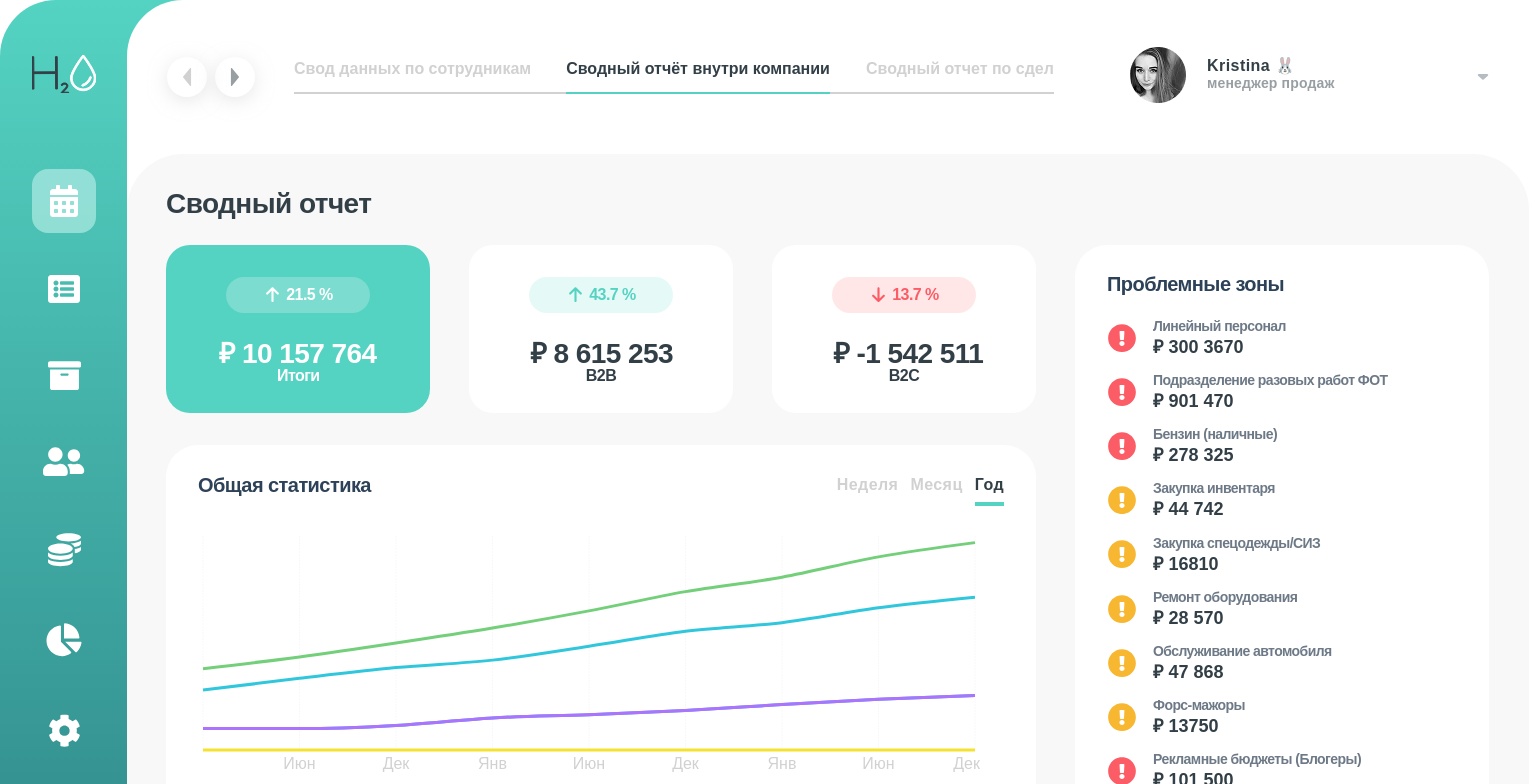
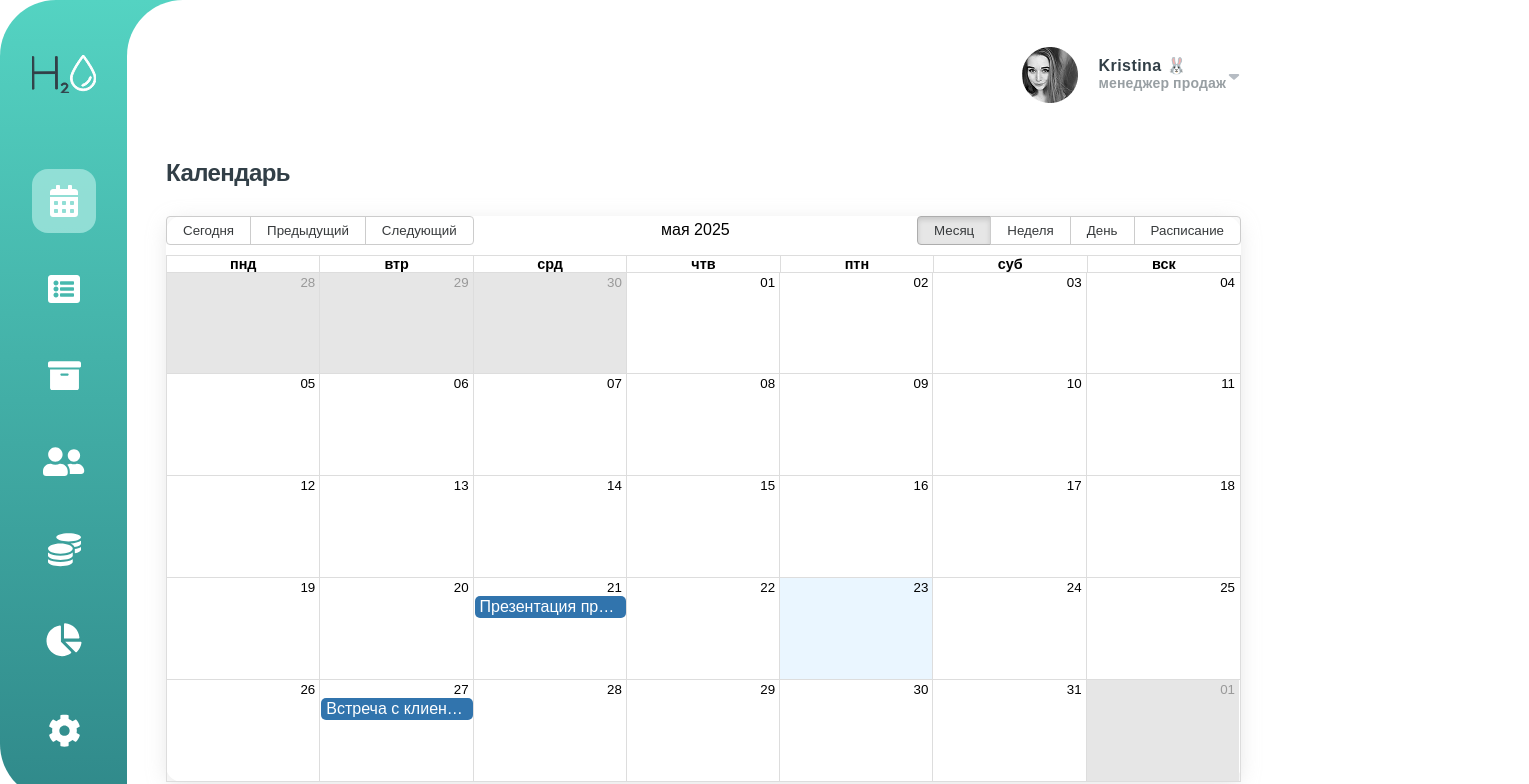
Before and after one commit to Sigizmund2012/h2o-test, a React (Vite) app: page /calendar in a window 1280 px wide. Shown: the top 784 px of the page, 1529 px wide, since content can reach past the window. Built offline with nearby package versions, Linux system fonts and the light colour scheme.

Commit message:
Create Calendar component and CalendarPage with react-big-calendar

```diff
--- a/package.json
+++ b/package.json
@@ -11,7 +11,9 @@
   },
   "dependencies": {
     "@types/recharts": "^1.8.29",
+    "date-fns": "^4.1.0",
     "react": "^19.1.0",
+    "react-big-calendar": "^1.18.0",
     "react-dom": "^19.1.0",
     "react-router-dom": "^7.6.1",
     "recharts": "^2.15.3"
@@ -19,6 +21,7 @@
   "devDependencies": {
     "@eslint/js": "^9.25.0",
     "@types/react": "^19.1.2",
+    "@types/react-big-calendar": "^1.16.2",
     "@types/react-dom": "^19.1.2",
     "@vitejs/plugin-react": "^4.4.1",
     "eslint": "^9.25.0",
--- a/src/App.tsx
+++ b/src/App.tsx
@@ -1,6 +1,7 @@
 import { BrowserRouter as Router, Routes, Route } from "react-router-dom";
 import Sidebar from "./components/Sidebar/Sidebar";
 import Main from "./components/Main/Main";
+import CalendarPage from "./pages/CalendarPage";
 import "./App.scss";
 
 function App() {
@@ -10,7 +11,7 @@ function App() {
         <Sidebar />
         <Routes>
           <Route path="/" element={<Main />} />
-          <Route path="/calendar" element={<Main />} />
+          <Route path="/calendar" element={<CalendarPage />} />
           <Route path="/list" element={<Main />} />
           <Route path="/mailbox" element={<Main />} />
           <Route path="/team" element={<Main />} />
--- /dev/null
+++ b/src/components/Calendar/Calendar.scss
@@ -0,0 +1,73 @@
+@use "../../_variables" as *;
+
+.calendar-container {
+  padding: 0 39px;
+  height: 100%;
+  background-color: $color-white;
+
+  .heading {
+    margin-bottom: 24px;
+    color: $color-text-primary;
+    font-weight: 600;
+    font-size: 24px;
+  }
+
+  .calendar-wrapper {
+    height: calc(100% - 80px);
+    border-radius: 16px;
+    background-color: $color-white;
+    box-shadow: 0 4px 18px 0 $shadow-tabs;
+
+    :global {
+      .rbc-calendar {
+        padding: 20px;
+        height: 100%;
+      }
+
+      .rbc-header {
+        padding: 10px;
+        border-bottom: 1px solid $color-text-secondary;
+        color: $color-text-primary;
+        font-weight: 600;
+      }
+
+      .rbc-today {
+        background-color: rgba($color-active-nav, 0.1);
+      }
+
+      .rbc-event {
+        padding: 4px 8px;
+        border: none;
+        border-radius: 8px;
+        background-color: $color-active-nav;
+      }
+
+      .rbc-event-content {
+        font-weight: 500;
+        font-size: 14px;
+      }
+
+      .rbc-toolbar {
+        margin-bottom: 20px;
+
+        button {
+          padding: 8px 16px;
+          border: 1px solid $color-text-secondary;
+          border-radius: 8px;
+          color: $color-text-primary;
+          font-weight: 500;
+
+          &:hover {
+            background-color: rgba($color-active-nav, 0.1);
+          }
+
+          &.rbc-active {
+            border-color: $color-active-nav;
+            background-color: $color-active-nav;
+            color: $color-white;
+          }
+        }
+      }
+    }
+  }
+}
--- /dev/null
+++ b/src/components/Calendar/Calendar.tsx
@@ -0,0 +1,69 @@
+import { useState } from "react";
+import {
+  Calendar as BigCalendar,
+  dateFnsLocalizer,
+  type View,
+} from "react-big-calendar";
+import { format, parse, startOfWeek, getDay } from "date-fns";
+import { ru } from "date-fns/locale";
+import "react-big-calendar/lib/css/react-big-calendar.css";
+import "./Calendar.scss";
+
+// Настройка локализатора с русской локалью
+const localizer = dateFnsLocalizer({
+  format,
+  parse,
+  startOfWeek: (date: Date) => startOfWeek(date, { weekStartsOn: 1 }), // Начало недели с понедельника
+  getDay,
+  locales: { ru },
+});
+
+const events = [
+  {
+    title: "Встреча с клиентом",
+    start: new Date(new Date().getFullYear(), new Date().getMonth(), 27, 10, 0),
+    end: new Date(new Date().getFullYear(), new Date().getMonth(), 27, 11, 30),
+  },
+  {
+    title: "Презентация проекта",
+    start: new Date(new Date().getFullYear(), new Date().getMonth(), 21, 14, 0),
+    end: new Date(new Date().getFullYear(), new Date().getMonth(), 21, 15, 30),
+  },
+];
+
+export default function Calendar() {
+  const [currentDate, setCurrentDate] = useState(new Date());
+  const [currentView, setCurrentView] = useState<View>("month"); // 'month', 'week', 'day', 'agenda'
+
+  return (
+    <div className="calendar-container">
+      <h1 className="heading">Календарь</h1>
+      <div className="calendar-wrapper">
+        <BigCalendar
+          localizer={localizer}
+          culture="ru"
+          events={events}
+          startAccessor="start"
+          endAccessor="end"
+          date={currentDate}
+          view={currentView}
+          onNavigate={setCurrentDate}
+          onView={setCurrentView}
+          messages={{
+            next: "Следующий",
+            previous: "Предыдущий",
+            today: "Сегодня",
+            month: "Месяц",
+            week: "Неделя",
+            day: "День",
+            agenda: "Расписание",
+            date: "Дата",
+            time: "Время",
+            event: "Событие",
+            noEventsInRange: "Нет событий в этом диапазоне",
+          }}
+        />
+      </div>
+    </div>
+  );
+}
--- /dev/null
+++ b/src/pages/CalendarPage.scss
@@ -0,0 +1,19 @@
+@use "../_variables" as *;
+
+.calendar-page {
+  display: grid;
+  grid-template-rows: 154px 1fr;
+  height: 100vh;
+  background-color: $color-white;
+  border-radius: 56px 0 0 0;
+
+  &__header {
+    display: flex;
+    justify-content: flex-end;
+    align-items: center;
+  }
+
+  &__content {
+    height: 100%;
+  }
+}
--- /dev/null
+++ b/src/pages/CalendarPage.tsx
@@ -0,0 +1,16 @@
+import Calendar from "../components/Calendar/Calendar";
+import User from "../components/User/User";
+import "./CalendarPage.scss";
+
+export default function CalendarPage() {
+  return (
+    <div className="calendar-page">
+      <div className="calendar-page__header">
+        <User />
+      </div>
+      <div className="calendar-page__content">
+        <Calendar />
+      </div>
+    </div>
+  );
+}
```
Also changed, not shown: 1 other file (tests, documents, lock files or other folders).
